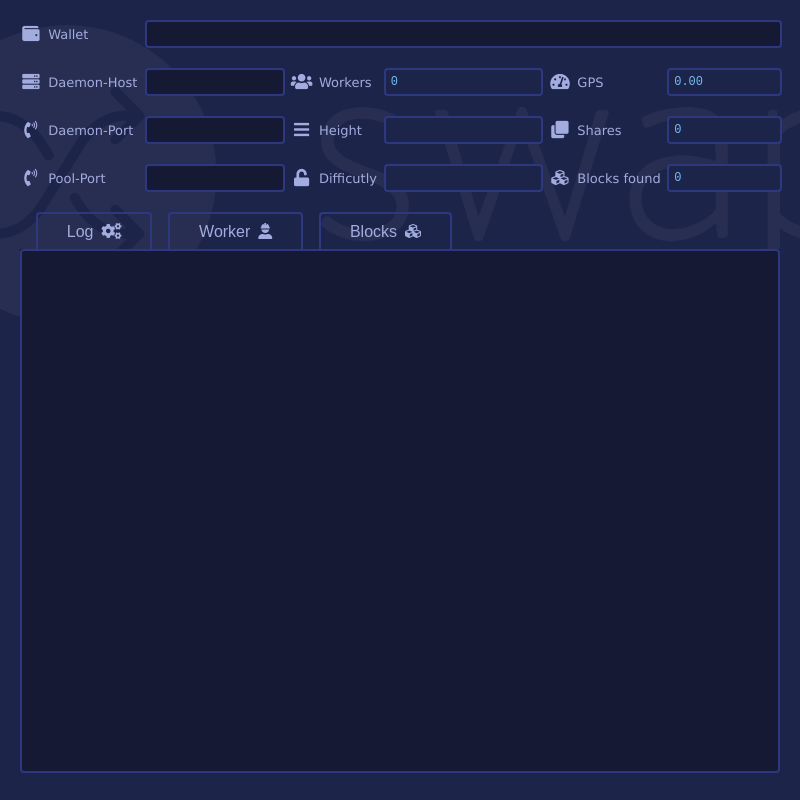
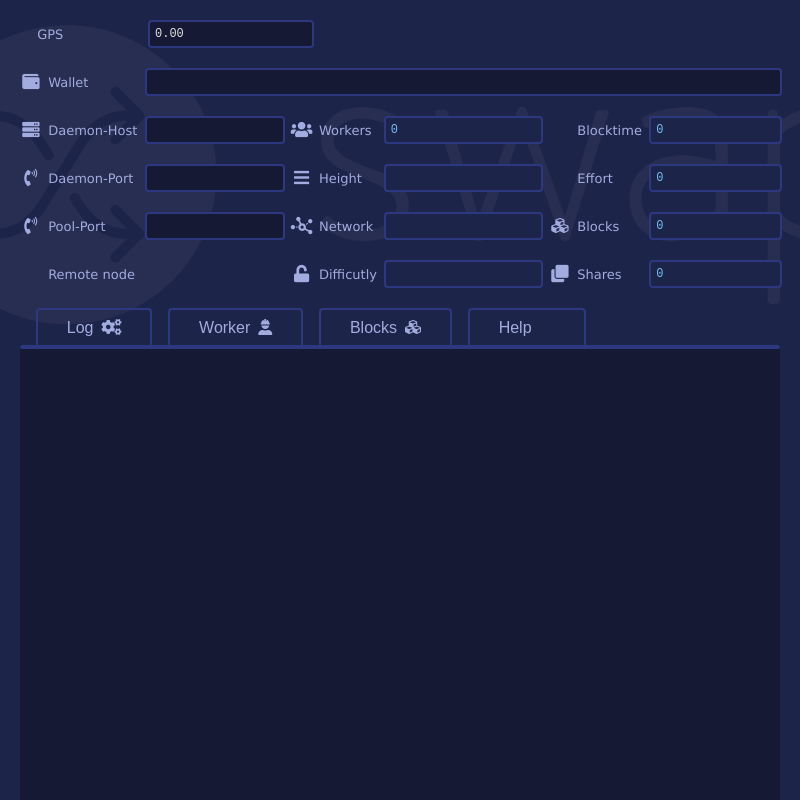
Before and after one commit to swap-dev/micropool-gui, an Electron app: page index.html in a window 800 px wide. Drawn offline with Linux system fonts and the light colour scheme; no server answers.

Commit message:
new tabs, fields, and large gps

```diff
--- a/index.html
+++ b/index.html
@@ -34,6 +34,24 @@
 				<tr>
 					<td colspan="3">
 						<table style="width:100%;table-layout: fixed;border:0;" cellspacing="0" cellpadding="0">
+							<colgroup>
+								<col style="width: 8rem">
+								<col style="width: *">
+							</colgroup>
+							<tr>
+								<td class="data_gps">
+									<i class="fas fa-tachometer-alt-fast"></i> GPS
+								</td>
+								<td class="data_gps">
+									<input disabled="true" id="data_gps" type="text" value="0.00"/>
+								</td>
+							</tr>
+						</table>
+					</td>
+				</tr>
+				<tr>
+					<td colspan="3">
+						<table style="margin-top:20px; width:100%;table-layout: fixed;border:0;" cellspacing="0" cellpadding="0">
 							<colgroup>
 								<col style="width: 125px">
 								<col style="width: *">
@@ -79,19 +97,18 @@
 					<td>
 						<table style="padding-left:20px;margin-top:20px;width:100%;table-layout: fixed;border:0;" cellspacing="0" cellpadding="0">
 							<colgroup>
-								<col style="width: 118px">
+								<col style="width: 100px">
 								<col style="width: *">
 							</colgroup>
 							<tr>
-								<td><i class="fas fa-tachometer-alt fa-lg fa-fw"></i>&ensp;GPS</td>
+								<td><i class="fas fa-history fa-lg fa-fw"></i>&ensp;Blocktime</td>
 								<td class="data">
-									<input disabled="true" id="data_gps" style="width:calc(100% - 12px)" type="text" value="0.00"/>
+									<input disabled="true" id="data_shares" style="width:calc(100% - 12px)" type="text" value="0"/>
 								</td>
 							</tr>
 						</table>
 					</td>
 				</tr>
-
 				<tr>
 					<td>
 						<table style="margin-top:20px;width:100%;table-layout: fixed;border:0;" cellspacing="0" cellpadding="0">
@@ -124,19 +141,19 @@
 					<td>
 						<table style="padding-left:20px;margin-top:20px;width:100%;table-layout: fixed;border:0;" cellspacing="0" cellpadding="0">
 							<colgroup>
-								<col style="width: 118px">
+								<col style="width: 100px">
 								<col style="width: *">
 							</colgroup>
 							<tr>
-								<td><i class="fas fa-clone fa-lg fa-fw"></i>&ensp;Shares</td>
+								<td><i class="fas fa-dumbbell fa-lg fa-fw"></i></i>&ensp;Effort</td>
 								<td class="data">
-									<input disabled="true" id="data_shares" style="width:calc(100% - 12px)" type="text" value="0"/>
+									<input disabled="true" value="0" id="data_blocks" style="width:calc(100% - 12px)" type="text"/>
 								</td>
+								</tr>
 							</tr>
 						</table>
 					</td>
 				</tr>
-
 				<tr>
 					<td>
 						<table style="margin-top:20px;width:100%;table-layout: fixed;border:0;" cellspacing="0" cellpadding="0">
@@ -159,6 +176,50 @@
 								<col style="width: *">
 							</colgroup>
 							<tr>
+								<td><i class="fas fa-chart-network fa-lg fa-fw"></i>&ensp;Network</td>
+								<td class="data">
+									<input disabled="true" id="data_diff" style="width:100%" type="text"/>
+								</td>
+							</tr>
+						</table>
+					</td>
+					<td>
+						<table style="padding-left:20px;margin-top:20px;width:100%;table-layout: fixed;border:0;" cellspacing="0" cellpadding="0">
+							<colgroup>
+								<col style="width: 100px">
+								<col style="width: *">
+							</colgroup>
+							<tr>
+								<td><i class="fas fa-cubes fa-lg fa-fw"></i>&ensp;Blocks</td>
+								<td class="data">
+									<input disabled="true" value="0" id="data_blocks" style="width:calc(100% - 12px)" type="text"/>
+								</td>
+							</tr>
+						</table>
+					</td>
+				</tr>
+				<tr>
+					<td>
+						<table style="margin-top:20px;width:100%;table-layout: fixed;border:0;" cellspacing="0" cellpadding="0">
+							<colgroup>
+								<col style="width: 125px">
+								<col style="width: *">
+							</colgroup>
+							<tr>
+								<td><i class="fas fa-broadcast-tower fa-lg fa-fw"></i>&ensp;Remote node</td>
+								<td>
+									<span class="toggle"><a href="#"></a></span>
+								</td>
+							</tr>
+						</table>
+					</td>
+					<td>
+						<table style="padding-left:20px;margin-top:20px;width:100%;table-layout: fixed;border:0;" cellspacing="0" cellpadding="0">
+							<colgroup>
+								<col style="width: 93px">
+								<col style="width: *">
+							</colgroup>
+							<tr>
 								<td><i class="fas fa-unlock fa-lg fa-fw"></i>&ensp;Difficutly</td>
 								<td class="data">
 									<input disabled="true" id="data_diff" style="width:100%" type="text"/>
@@ -169,13 +230,13 @@
 					<td>
 						<table style="padding-left:20px;margin-top:20px;width:100%;table-layout: fixed;border:0;" cellspacing="0" cellpadding="0">
 							<colgroup>
-								<col style="width: 118px">
+								<col style="width: 100px">
 								<col style="width: *">
 							</colgroup>
 							<tr>
-								<td><i class="fas fa-cubes fa-lg fa-fw"></i>&ensp;Blocks found</td>
+								<td><i class="fas fa-clone fa-lg fa-fw"></i>&ensp;Shares</td>
 								<td class="data">
-									<input disabled="true" value="0" id="data_blocks" style="width:calc(100% - 12px)" type="text"/>
+									<input disabled="true" id="data_shares" style="width:calc(100% - 12px)" type="text" value="0"/>
 								</td>
 							</tr>
 						</table>
@@ -187,20 +248,26 @@
 			<button class="tablinks" onclick="openTab(event, 'tablog')">Log&ensp;<i class="fas fa-cogs"></i></button>
 			<button class="tablinks" onclick="openTab(event, 'tabworker')">Worker&ensp;<i class="fas fa-user-hard-hat"></i></button>
 			<button class="tablinks" onclick="openTab(event, 'tabblocks')">Blocks&ensp;<i class="fas fa-cubes"></i></button>
+			<button class="tablinks" onclick="openTab(event, 'tabhelp')">Help&ensp;<i class="fas fa-hands-helping"></i></button>
 			</div>
 
 			<div id="tablog" class="tabcontent">
-				<div id="log" style="overflow:hidden;padding:5px;height:100%">
+				<div id="log">
 				</div>
 			</div>
 
 			<div id="tabworker" class="tabcontent">
-				<div id="workers" style="overflow:hidden;padding:5px;height:100%">
+				<div id="workers">
 				</div>
 			</div>
 
 			<div id="tabblocks" class="tabcontent">
-				<div id="blocks" style="overflow:hidden;padding:5px;height:100%">
+				<div id="blocks">
+				</div>
+			</div>
+
+			<div id="tabblocks" class="tabcontent">
+				<div id="help">
 				</div>
 			</div>
 
```
